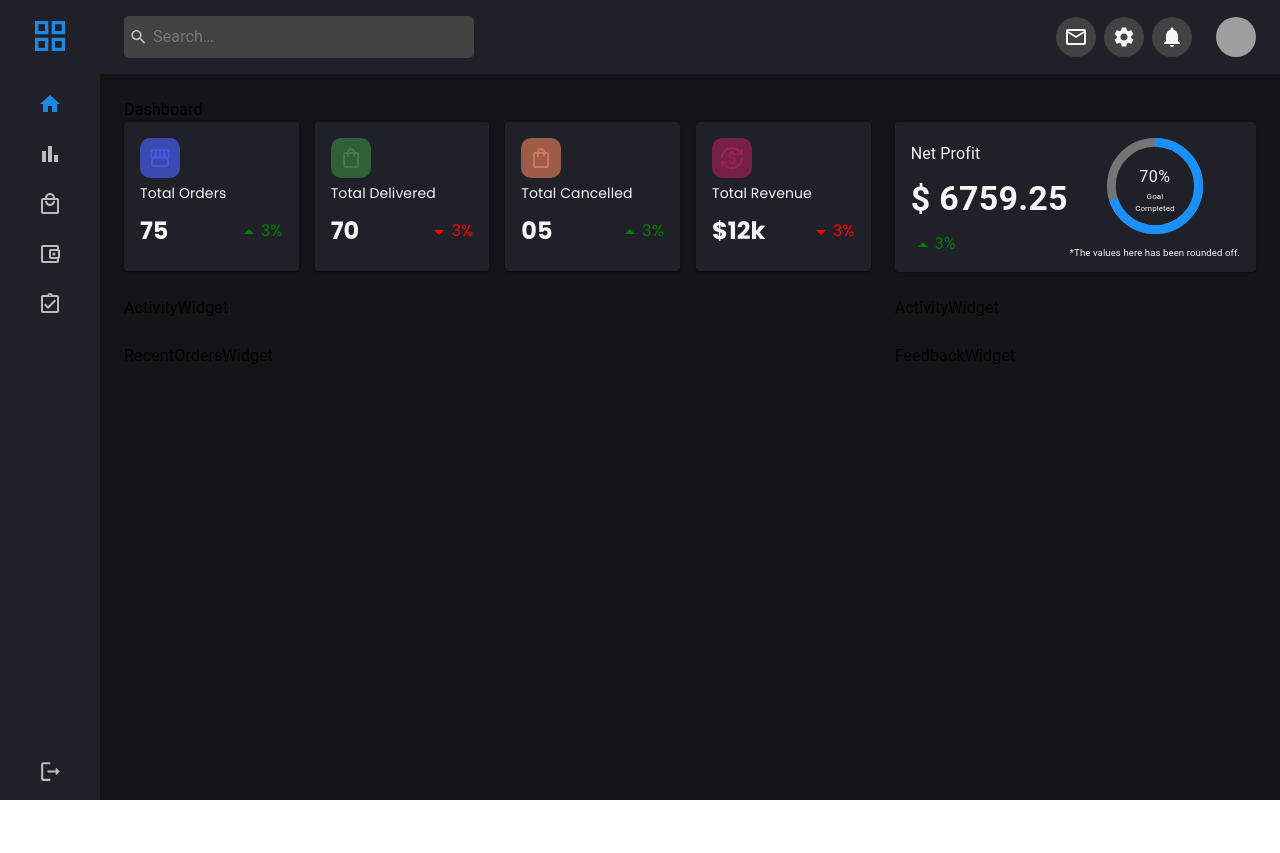
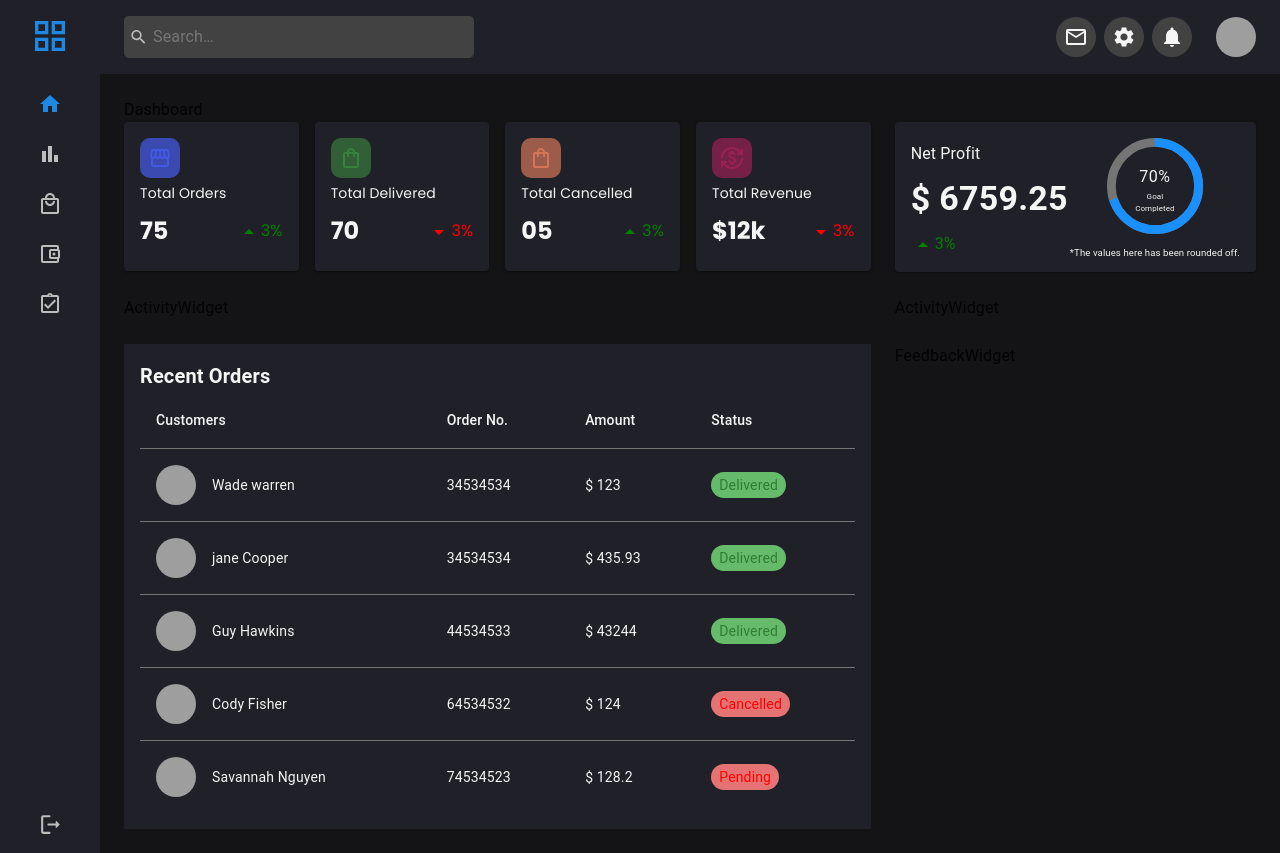
Before and after one commit to adarsh25t/Dashboard, a React (Vite) app: page / in a window 1280 px wide. Before the commit the page ends 800 px from the top, so only its background shows below. Built offline with nearby package versions, Linux system fonts and the light colour scheme; grey boxes are pictures that could not be loaded; a web font is replaced by a local one.

Commit message:
create table component

```diff
--- a/src/components/DashboardLayout.tsx
+++ b/src/components/DashboardLayout.tsx
@@ -6,7 +6,7 @@ import Header from './Header/Header';
 
 const DashboardLayout: React.FC = () => {
     return (
-        <Box display="flex" height="100vh">
+        <Box display="flex" height="auto" >
           <Sidebar />
           <Box flex={1} display="flex" flexDirection="column">
             <Header />
--- a/src/components/Sidebar.tsx
+++ b/src/components/Sidebar.tsx
@@ -46,7 +46,7 @@ const Sidebar: React.FC = () => {
 
 
   return (
-    <Box width={100} bgcolor={'secondary.main'} p={2} sx={{ display: "flex", flexDirection: "column", justifyContent: "space-between", alignItems: "center" }}>
+    <Box width={100}  bgcolor={'secondary.main'} p={2} sx={{ display: "flex", flexDirection: "column", justifyContent: "space-between", alignItems: "center" }}>
       <Box sx={{ display: "flex", flexDirection: "column", alignItems: "center" }}>
         <Box>
           <GridViewIcon sx={{ color: blue[600], fontSize: "40px" }} />
--- /dev/null
+++ b/src/components/widgets/OrderTable.tsx
@@ -0,0 +1,69 @@
+import * as React from 'react';
+import Table from '@mui/material/Table';
+import TableBody from '@mui/material/TableBody';
+import TableCell from '@mui/material/TableCell';
+import TableContainer from '@mui/material/TableContainer';
+import TableHead from '@mui/material/TableHead';
+import TableRow from '@mui/material/TableRow';
+import Paper from '@mui/material/Paper';
+import { grey } from '@mui/material/colors';
+import { Box } from '@mui/material';
+
+function createData(
+  image: string,
+  name: string,
+  order: number,
+  amount: number,
+  status: string,
+) {
+  return {image, name, order, amount, status };
+}
+
+const rows = [
+  createData("https://encrypted-tbn0.gstatic.com/images?q=tbn:ANd9GcQZ9cL3N3dcpRDLwhK6yU0KHHFbSdAESxaf54YUEjLC_7I4I5oOpehC3REcil7WtSp9yiI&usqp=CAU",'Wade warren', 34534534, 123.00, "Delivered"),
+  createData("https://encrypted-tbn0.gstatic.com/images?q=tbn:ANd9GcTQ0q_kXbyLuTCYZ4-shDACysWtJ7uTxakzigjMw7bKa_HZeiumEjjPBelTPTT5fx5yOsg&usqp=CAU",'jane Cooper', 34534534,435.93, "Delivered"),
+  createData("https://w0.peakpx.com/wallpaper/107/46/HD-wallpaper-best-pose-for-profile-for-men-profile-pose-men-best-glasses.jpg",'Guy Hawkins', 44534533, 43244.00, "Delivered"),
+  createData("https://preview.redd.it/photo-pose-for-boys-insta-profile-v0-5byqwfc7cxhb1.jpg?width=585&format=pjpg&auto=webp&s=0af55e56bab8cfe5b6f17f522b7bf9b48b0d5bfb",'Cody Fisher', 64534532, 124.00, "Cancelled"),
+  createData("https://img.fixthephoto.com/blog/images/gallery/news_preview_mob_image__preview_11368.png",'Savannah Nguyen', 74534523,128.20, "Pending"),
+];
+
+export default function OrderTable() {
+  return (
+    <TableContainer component={Paper} sx={{ bgcolor: 'transparent',boxShadow: 'none' }}>
+      <Table aria-label="simple table" >
+        <TableHead >
+          <TableRow
+            sx={{ 'th, td': { borderColor: '#757575' }  }}
+          >
+            <TableCell sx={{ color: 'primary.light' }}>Customers</TableCell>
+            <TableCell align="left" sx={{ color: 'primary.light' }}>Order No.</TableCell>
+            <TableCell align="left" sx={{ color: 'primary.light' }}>Amount</TableCell>
+            <TableCell align="left" sx={{ color: 'primary.light' }}>Status</TableCell>
+          </TableRow>
+        </TableHead>
+        <TableBody>
+          {rows.map((row) => (
+            <TableRow
+              key={row.name}
+              sx={{ 'th, td': { borderColor: '#757575' } ,'&:last-child td, &:last-child th': { border: 0 },  }}
+            >
+              <TableCell component="th" scope="row" sx={{ color: 'primary.light' }}>
+                <Box display="flex" alignItems="center" gap={2}>
+                  <img src={row.image} alt={row.image}  style={{ borderRadius: '50%', width: '40px', height: '40px' }}/>
+                  {row.name}
+                </Box>
+              </TableCell>
+              <TableCell align="left" sx={{ color: 'primary.light' }}>{row.order}</TableCell>
+              <TableCell align="left" sx={{ color: 'primary.light' }}>$ {row.amount}</TableCell>
+              <TableCell align="left" sx={{ color: 'primary.light' }}>
+                {row.status === "Delivered" ?
+                  <span style={{ color: '#2E7D32',backgroundColor: '#66BB6A', padding: '5px 8px', borderRadius: '25px' }}>{row.status}</span> :
+                  <span style={{ color: 'red',backgroundColor: 'rgb(229, 115, 115)', padding: '5px 8px', borderRadius: '25px' }}>{row.status}</span>}
+              </TableCell>
+            </TableRow>
+          ))}
+        </TableBody>
+      </Table>
+    </TableContainer>
+  );
+}
--- a/src/components/widgets/RecentOrdersWidget.tsx
+++ b/src/components/widgets/RecentOrdersWidget.tsx
@@ -1,8 +1,14 @@
+import { Box, Typography } from '@mui/material'
 import React from 'react'
+import OrderTable from './OrderTable'
+
 
 function RecentOrdersWidget() {
   return (
-    <div>RecentOrdersWidget</div>
+    <Box bgcolor={'secondary.main'} p={2}>
+        <Typography variant='h6' fontWeight={700} color={'primary.light'}>Recent Orders</Typography>
+        <OrderTable />
+    </Box>
   )
 }
 
```
